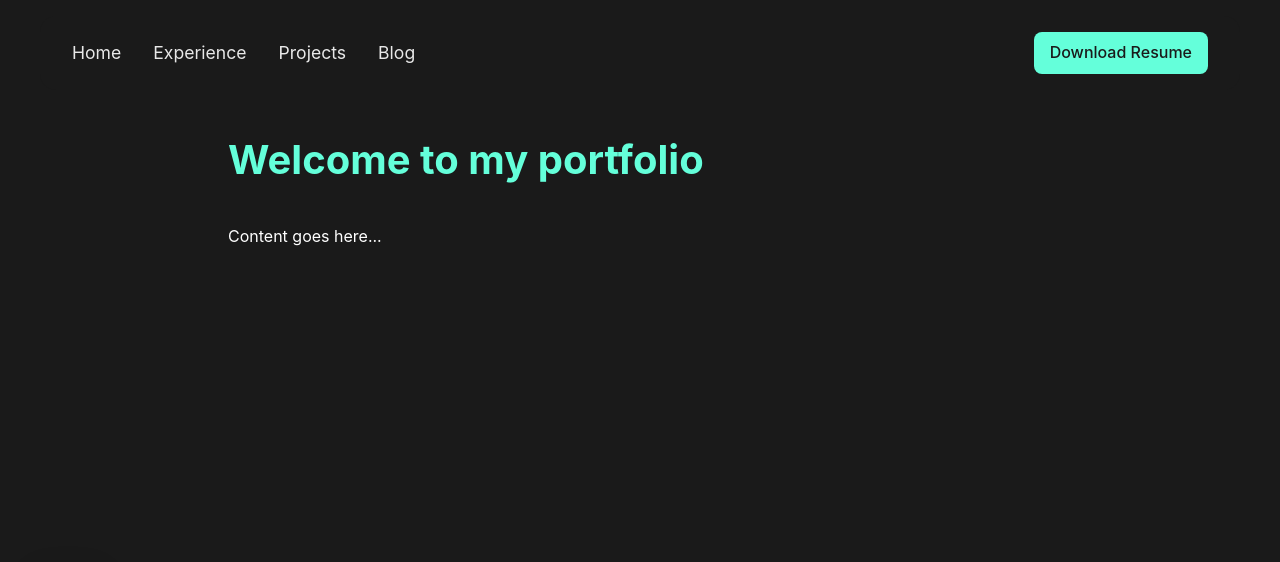
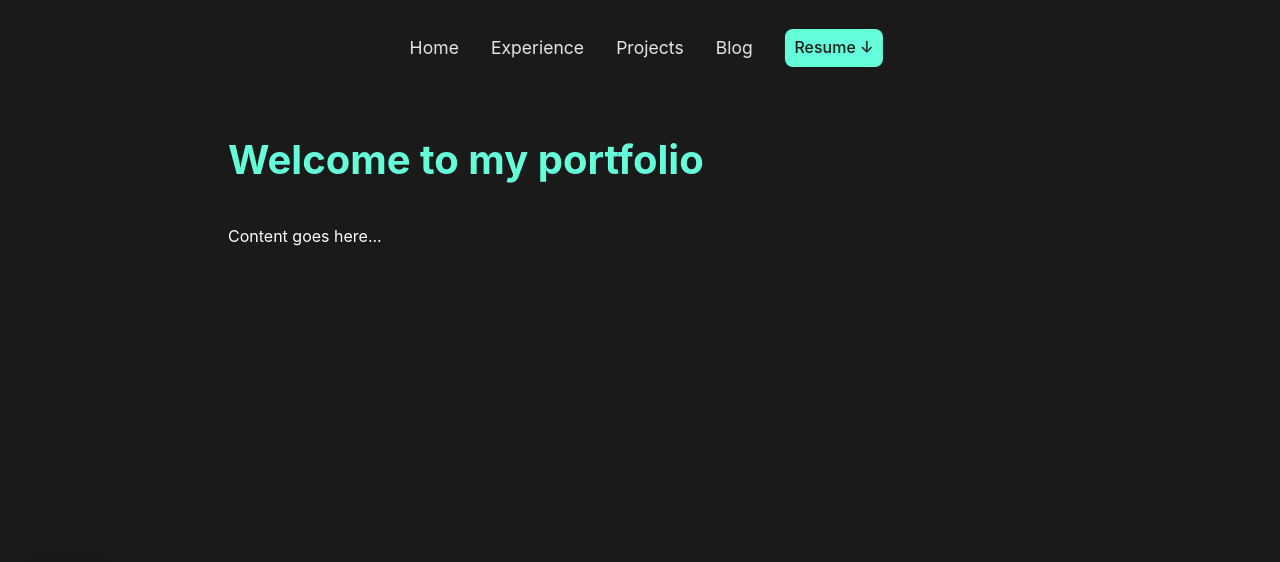
Before and after one commit to Anish-Reddy-K/anishreddyk.com, a plain HTML site: page index.html in a window 1280 px wide. Shown: the top 562 px of the page. Drawn offline with Linux system fonts and the light colour scheme.

Commit message:
modified header

```diff
--- a/index.html
+++ b/index.html
@@ -52,20 +52,24 @@
         /* Header styles remain the same */
         header {
             position: fixed;
-            width: 100%;
+            width: auto;
             top: 1rem;
+            left: 50%;
+            transform: translateX(-50%);
             z-index: 1000;
             transition: all 0.3s ease;
-            padding: 0 1rem;
+            padding: 0.5 1rem;
         }
 
         .header-container {
-            max-width: 1200px;
-            margin: 0 auto;
+            display: flex;
+            align-items: center;
+            justify-content: space-between;
+            max-width: 100%;
             background: rgba(37, 37, 37, 0);
             backdrop-filter: blur(0);
             border-radius: 16px;
-            padding: 1rem 2rem;
+            padding: 0.8rem 0.8rem;
             transition: all 0.3s ease;
         }
 
@@ -77,13 +81,14 @@
 
         nav {
             display: flex;
-            justify-content: space-between;
+            justify-content: space-evenly;
             align-items: center;
         }
 
         .nav-links {
             display: flex;
             gap: 2rem;
+            padding-left: 0.8rem;
         }
 
         .nav-links a {
@@ -102,12 +107,13 @@
         .resume-btn {
             background-color: #64ffda;
             color: #1a1a1a;
-            padding: 0.5rem 1rem;
+            padding: 0.4rem 0.6rem;
             border-radius: 8px;
             text-decoration: none;
             font-weight: 500;
             transition: all 0.3s ease;
-            transform: scale(1);
+            margin-left: 2rem;
+            margin-right: 0;
         }
 
         .resume-btn:hover {
@@ -297,7 +303,7 @@
                     <a href="#projects">Projects</a>
                     <a href="/blog">Blog</a>
                 </div>
-                <a href="/resume.pdf" class="resume-btn" download>Download Resume</a>
+                <a href="/resume.pdf" class="resume-btn" download>Resume ↓</a>
             </nav>
         </div>
     </header>
```
